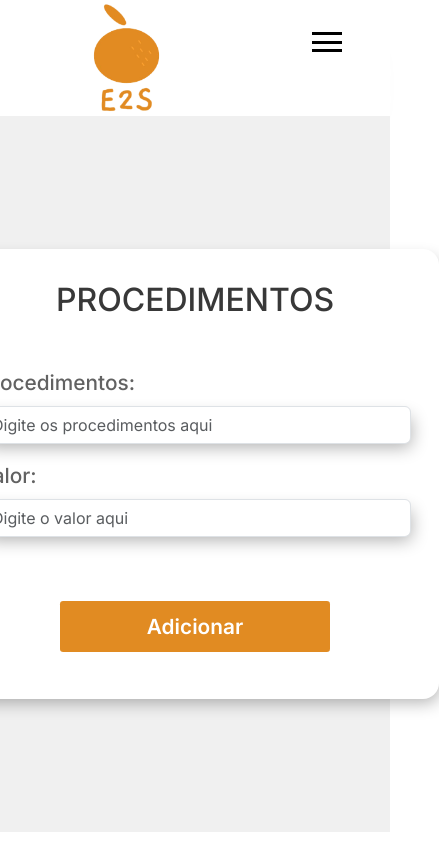
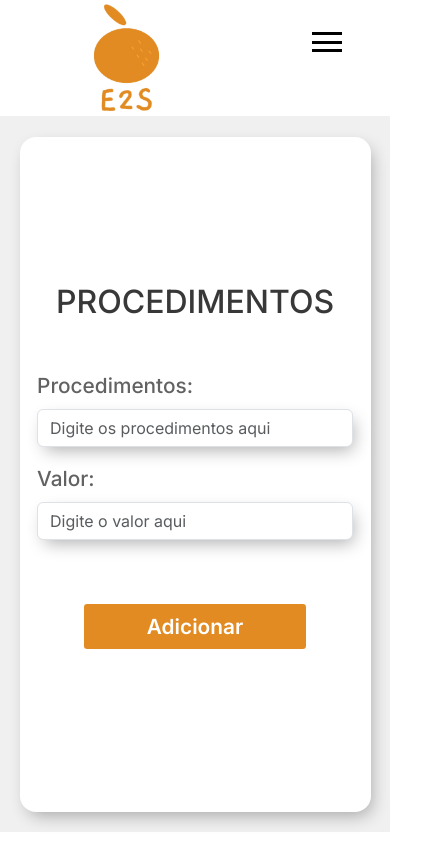
Before and after one commit to DevSamuelMuniz/barbearia, a React (Create React App) app: page /procedimentos in a window 390 px wide. Shown: the whole page, 439 px wide, since content can reach past the window. Built offline with nearby package versions, Linux system fonts and the light colour scheme; sample sign-in values are in the browser's storage.

Commit message:
responsividade procedimento e barbeiro

```diff
--- a/src/pages/AdicionarBarbeiro/AdicionarBarbeiro.css
+++ b/src/pages/AdicionarBarbeiro/AdicionarBarbeiro.css
@@ -9,22 +9,22 @@
     display: flex;
     justify-content: center;
     align-items: center;
-    width: 100vw;
-    height: calc(100vh - 8rem);
+    width: 100%;
+    min-height: calc(100vh - 8rem);
     background-color: #F0F0F0;
 }
 
 .bg-addBarbe  {
-    background-color:  rgb(255, 255, 255);
-    padding: 8% 1%;
+    background-color: #fff;
     border-radius: 1rem;
     display: flex;
+    flex-direction: column;
+    align-items: center;
     justify-content: center;
-    align-items: center;
-    flex-direction: column;
-
-    -webkit-box-shadow: 4px 7px 17px -4px rgba(0, 0, 0, 0.32);
-    -moz-box-shadow: 4px 7px 17px -4px rgba(0, 0, 0, 0.32);
+    max-width: 90%; /* Define um tamanho máximo */
+    min-width: 300px; /* Define um tamanho mínimo */
+    width: 30rem; /* Define um tamanho padrão */
+    height: 80vh;
     box-shadow: 4px 7px 17px -4px rgba(0, 0, 0, 0.32);
 }
 
@@ -32,12 +32,13 @@
     color: rgb(56, 56, 56);
     margin-bottom: 3rem;
     font-size: 2rem;
+    text-align: center;
 
 }
 
 
 .formAddBarbe  {
-    width: 30rem;
+    width: 100%;
     display: flex;
     flex-direction: column;
     align-items: center;
--- a/src/pages/Procedimentos/Procedimentos.css
+++ b/src/pages/Procedimentos/Procedimentos.css
@@ -9,22 +9,22 @@
     display: flex;
     justify-content: center;
     align-items: center;
-    width: 100vw;
-    height: calc(100vh - 8rem);
+    width: 100%;
+    min-height: calc(100vh - 8rem);
     background-color: #F0F0F0;
 }
 
-.bg-procedimentos  {
-    background-color:  rgb(255, 255, 255);
-    padding: 8% 1%;
+.bg-procedimentos {
+    background-color: #fff;
     border-radius: 1rem;
     display: flex;
+    flex-direction: column;
+    align-items: center;
     justify-content: center;
-    align-items: center;
-    flex-direction: column;
-
-    -webkit-box-shadow: 4px 7px 17px -4px rgba(0, 0, 0, 0.32);
-    -moz-box-shadow: 4px 7px 17px -4px rgba(0, 0, 0, 0.32);
+    max-width: 90%; /* Define um tamanho máximo */
+    min-width: 300px; /* Define um tamanho mínimo */
+    width: 30rem; /* Define um tamanho padrão */
+    height: 80vh;
     box-shadow: 4px 7px 17px -4px rgba(0, 0, 0, 0.32);
 }
 
@@ -35,8 +35,8 @@
 
 }
 
-.form-procedimentos  {
-    width: 30rem;
+.form-procedimentos {
+    width: 100%;
     display: flex;
     flex-direction: column;
     align-items: center;
```
